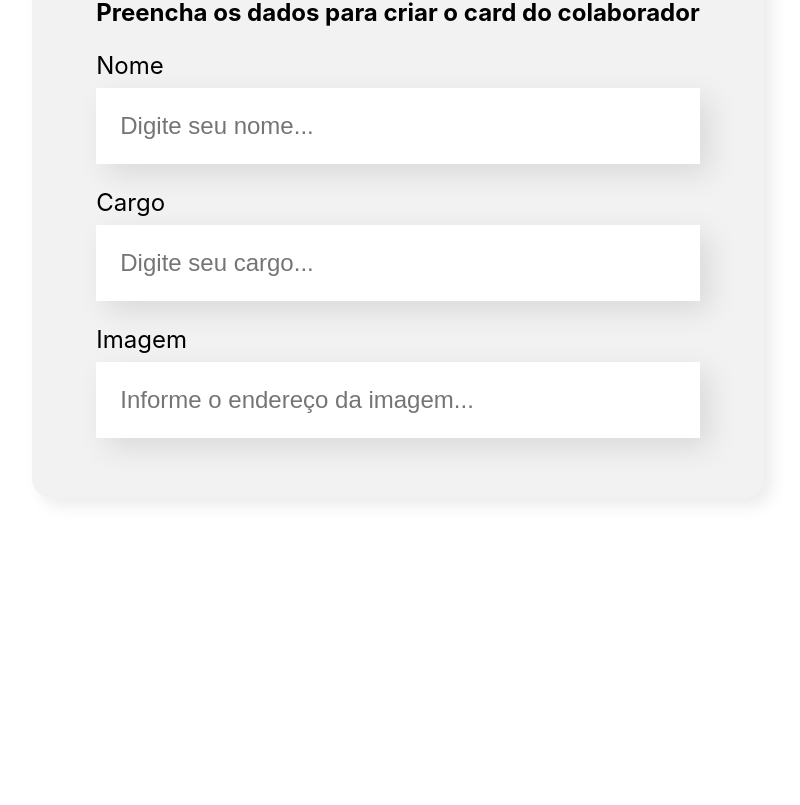
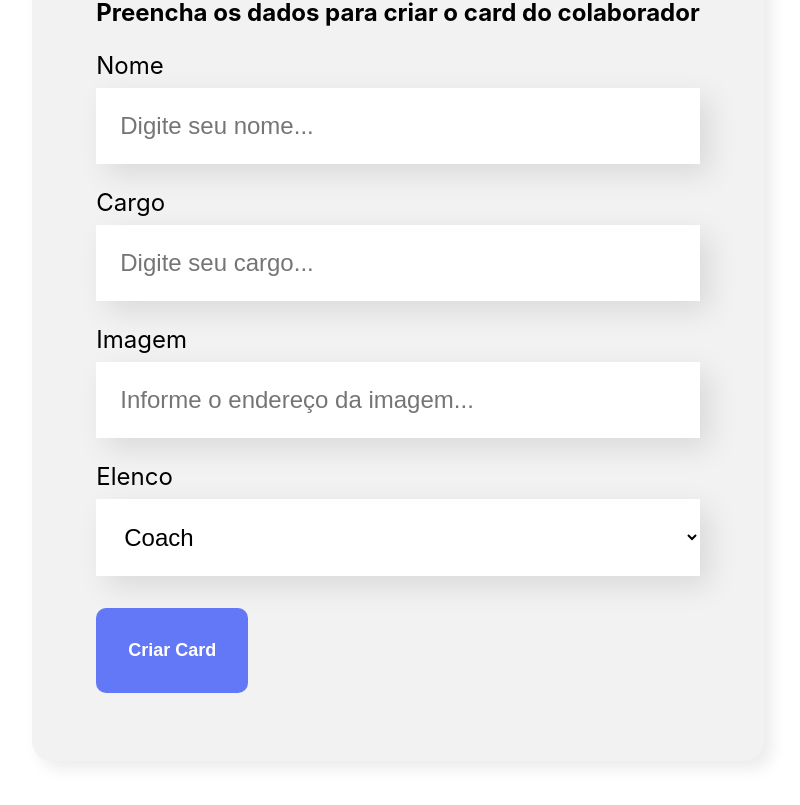
Before and after one commit to pablopcy/bolao-nba-react, a React (Create React App) app: page / in a window 1280 px wide. Shown: the part 636-1441 px from the top of the page, without its empty margins (242-1042 px from the left). Before the commit the page ends 1214 px from the top, so only its background shows below. Built offline with nearby package versions, Linux system fonts and the light colour scheme.

Commit message:
Adiciona Lista Suspensa e Botão Criar Card

```diff
--- /dev/null
+++ b/src/componentes/Botao/Botao.css
@@ -0,0 +1,15 @@
+.botao {
+    background-color: #6278f7;
+    border-radius: 10px;
+    font-weight: 700;
+    font-size: 18px;
+    padding: 32px;
+    border: none;
+    cursor: pointer;
+    color: #fff;
+    margin: 32px 0;
+}
+
+.botao:hover {
+    color: #95ffd4;
+}
--- /dev/null
+++ b/src/componentes/Botao/index.js
@@ -0,0 +1,11 @@
+import './Botao.css';
+
+const Botao = (props) => {
+    return (
+        <button className="botao">
+            {props.children}
+        </button>
+    )
+}
+
+export default Botao;
--- a/src/componentes/CampoTexto/index.js
+++ b/src/componentes/CampoTexto/index.js
@@ -3,8 +3,10 @@
 const CampoTexto = (props) => {
     return (
         <div className="campo-texto">
-            <label>{props.label}</label>
-            <input placeholder={props.placeholder} />
+            <label>
+                {props.label}
+            </label>
+            <input required={props.obrigatorio} placeholder={props.placeholder} />
         </div>
     )
 }
--- a/src/componentes/Formulario/index.js
+++ b/src/componentes/Formulario/index.js
@@ -1,14 +1,36 @@
+import Botao from "../Botao";
 import CampoTexto from "../CampoTexto";
+import ListaSuspensa from "../ListaSuspensa";
 import "./Formulario.css";
 
 const Formulario = () => {
+
+  const elenco = [
+    'Coach',
+    'Starting Lineup',
+    'Point Guard',
+    'Shooting Guard',
+    'Small Forward',
+    'Power Forward',
+    'Center',
+    'Sixth Man'
+  ]
+
+  const aoSalvar = (evento) => {
+    evento.preventDefault();
+  }
+
   return (
     <section className="formulario">
-      <form>
+      <form onSubmit={aoSalvar}>
         <h2>Preencha os dados para criar o card do colaborador</h2>
-        <CampoTexto label="Nome" placeholder="Digite seu nome..." />
-        <CampoTexto label="Cargo" placeholder="Digite seu cargo..." />
+        <CampoTexto obrigatorio={true} label="Nome" placeholder="Digite seu nome..." />
+        <CampoTexto obrigatorio={true} label="Cargo" placeholder="Digite seu cargo..." />
         <CampoTexto label="Imagem" placeholder="Informe o endereço da imagem..." />
+        <ListaSuspensa obrigatorio={true} label="Elenco" itens={elenco}/>
+        <Botao>
+          Criar Card
+        </Botao>
       </form>
     </section>
   );
--- /dev/null
+++ b/src/componentes/ListaSuspensa/ListaSuspensa.css
@@ -0,0 +1,15 @@
+.lista-suspensa label {
+    display: block;
+    margin-bottom: 8px;
+    font-size: 24px;
+}
+
+.lista-suspensa select {
+    background-color: #fff;
+    box-shadow: 10px 10px 30px rgba(0, 0, 0, 0.1);
+    width: 100%;
+    border: none;
+    font-size: 24px;
+    padding: 24px;
+    box-sizing: border-box;
+}
--- /dev/null
+++ b/src/componentes/ListaSuspensa/index.js
@@ -0,0 +1,14 @@
+import './ListaSuspensa.css';
+
+const ListaSuspensa = (props) => {
+    return (
+        <div className="lista-suspensa">
+            <label>{props.label}</label>
+            <select required={props.obrigatorio}>
+                {props.itens.map(item => <option key={item}>{item}</option>)}
+            </select>
+        </div>
+    )
+}
+
+export default ListaSuspensa;
```
